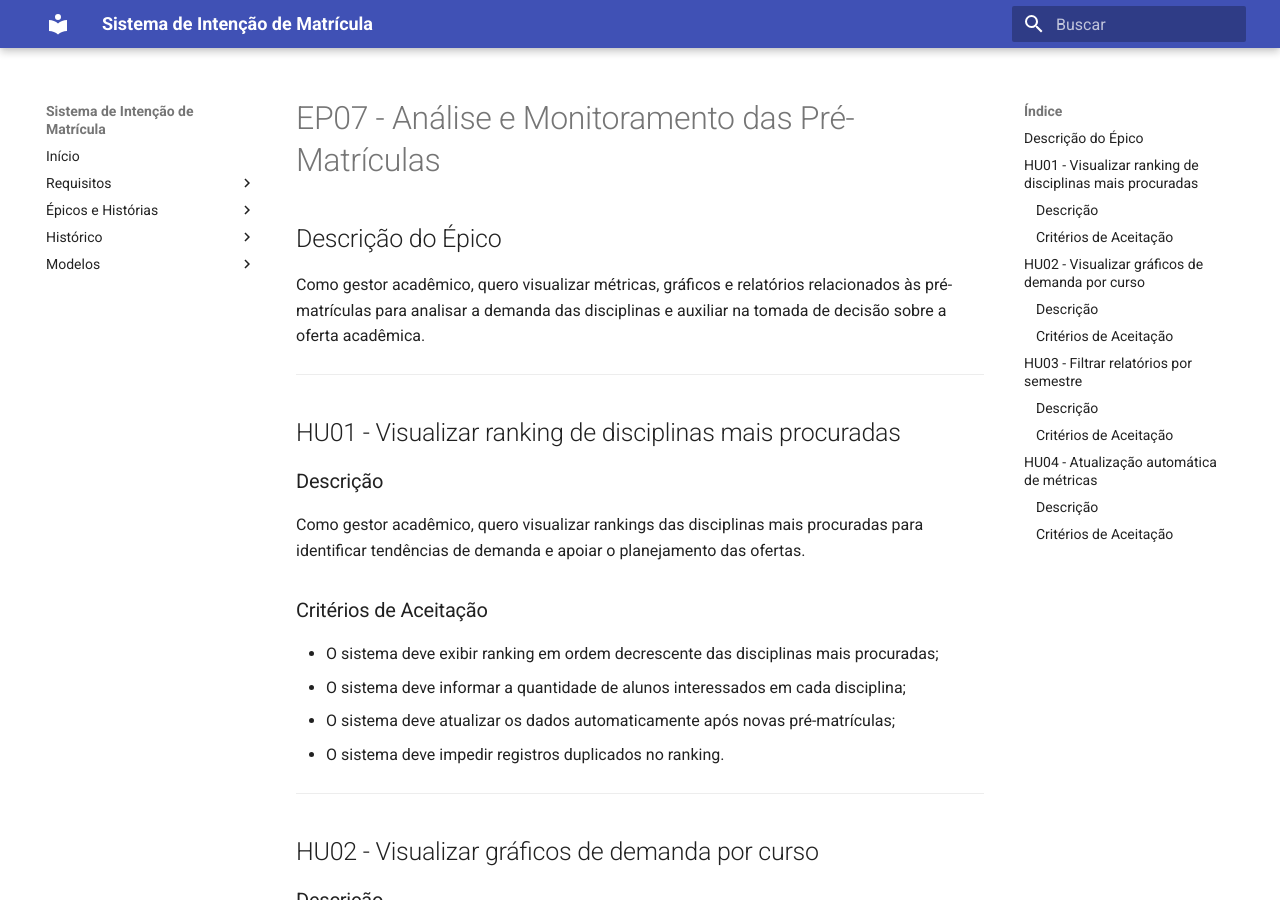
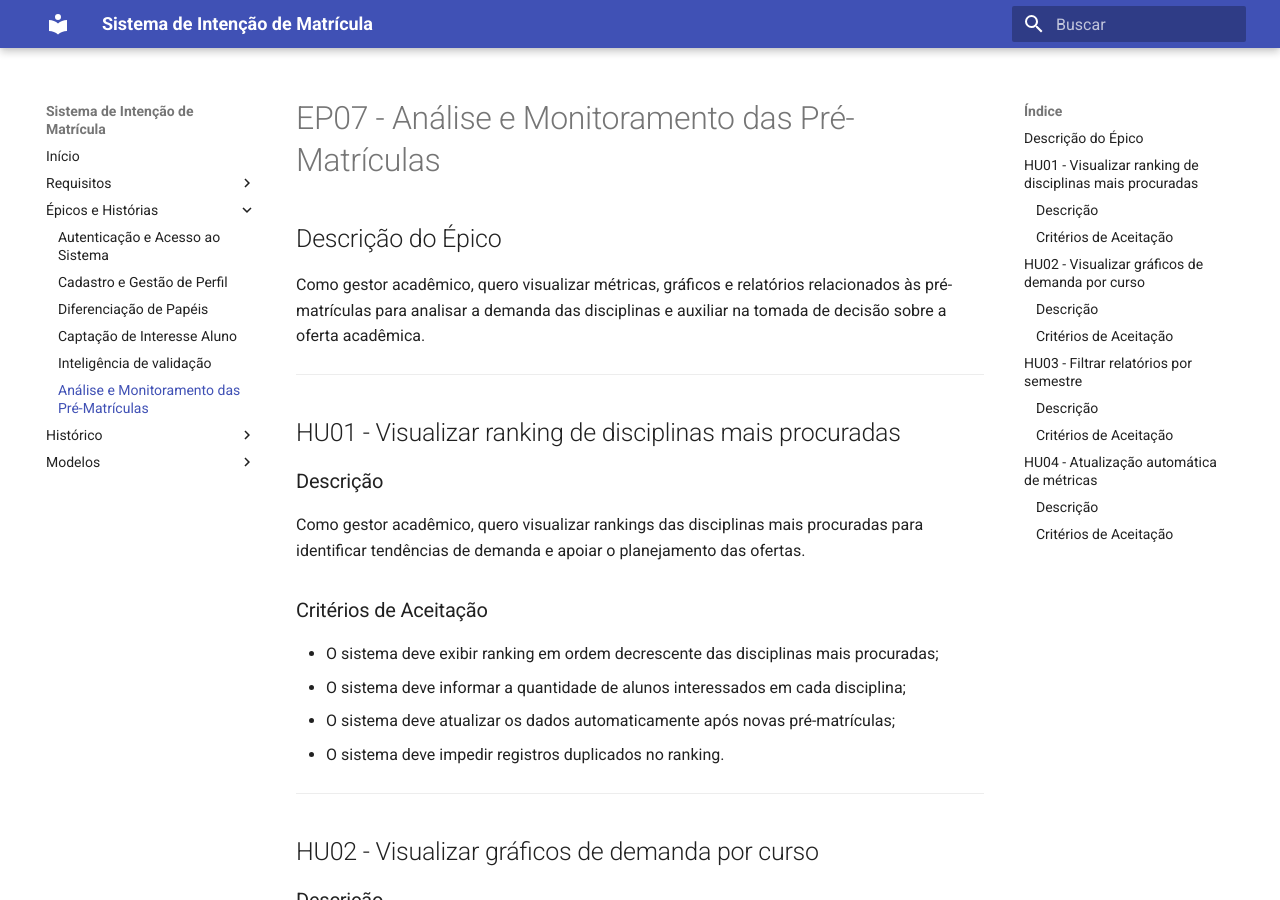
Before and after one commit to si-2026-1/Sistema_de_intencao_de_matricula, an MkDocs documentation site: the page built from docs/epicos_e_historias_de_usuarios/EP07_Analise_e_Monitoramento_das_Pre-Matreculas.md, in a window 1280 px wide and 900 px high. Built offline with MkDocs 1.6.1 and Material for MkDocs 9.7.7, drawn with Linux system fonts in a browser that asks for light colours.

Commit message:
Update mkdocs.yml

```diff
--- a/mkdocs.yml
+++ b/mkdocs.yml
@@ -21,7 +21,7 @@
       - Diferenciação de Papéis: epicos_e_historias_de_usuarios/EP03_Diferenciação_de_Papéis.md
       - Captação de Interesse Aluno: epicos_e_historias_de_usuarios/EP04_Captacao_de_interesse_alunos.md
       - Inteligência de validação: epicos_e_historias_de_usuarios/EP05_Inteligencia_e_validacao.md
-      - Análise e Monitoramento das Pré-Matrículas: EP07_Analise_e_Monitoramento_das_Pre-Matreculas.md
+      - Análise e Monitoramento das Pré-Matrículas: epicos_e_historias_de_usuarios/EP07_Analise_e_Monitoramento_das_Pre-Matreculas.md
 
 
   - Histórico:
```
